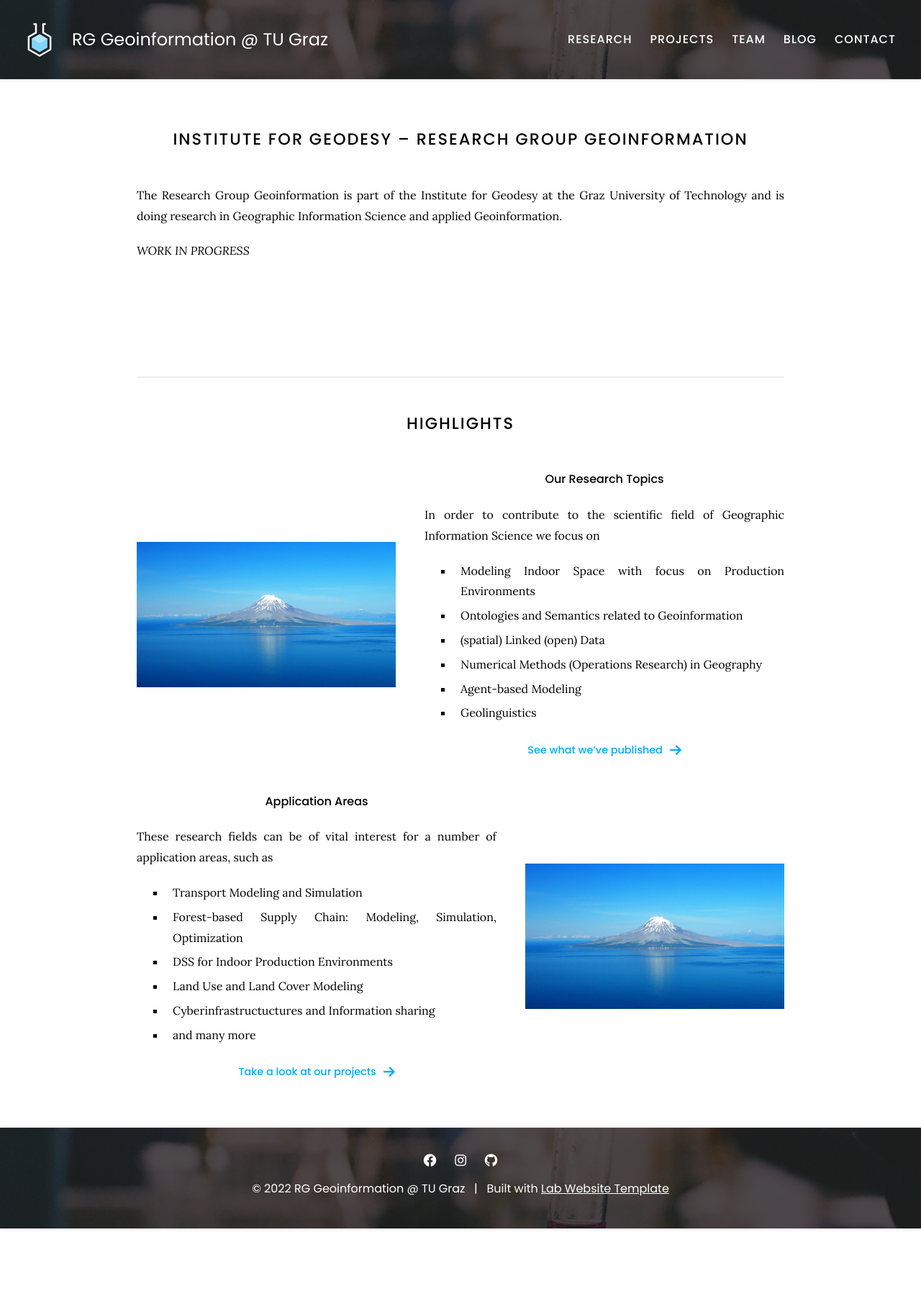
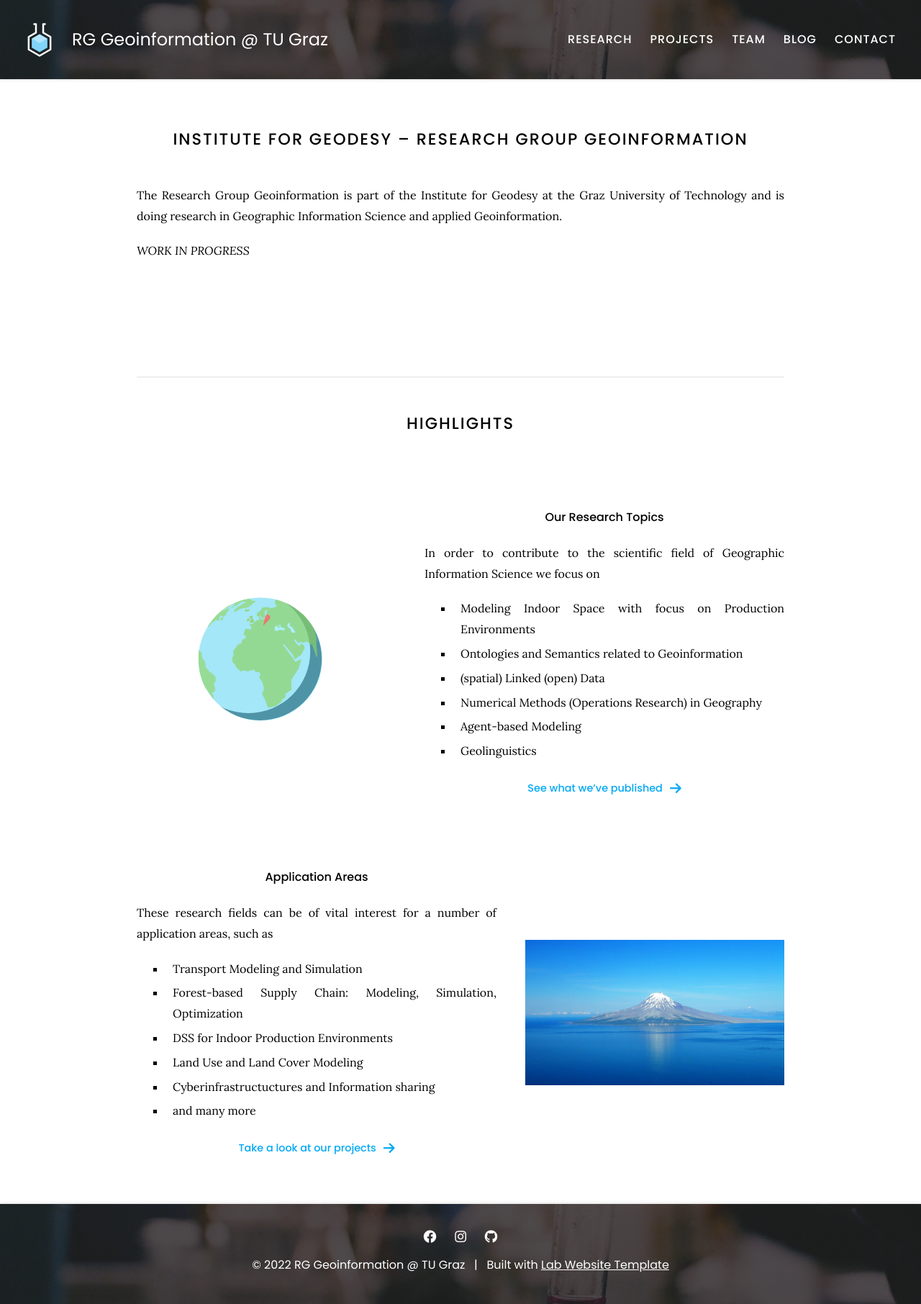
Before and after one commit to Geoinfo-TUGraz/Geoinfo-TUGraz.github.io, a Jekyll site: the page built from index.md, in a window 1280 px wide. Shown: the whole page at 72% size. Built offline with Jekyll 4.4.1, drawn with Linux system fonts in a browser that asks for light colours; before the commit the page ends 1707 px from its top, so only the background shows below that.

Commit message:
Update index.md

```diff
--- a/index.md
+++ b/index.md
@@ -40,7 +40,7 @@ In order to contribute to the scientific field of Geographic Information Science
 
 {%
   include feature.html
-  image="images/photo.jpg"
+  image="images/earth.svg"
   link="research"
   title="Our Research Topics"
   text=text
```
